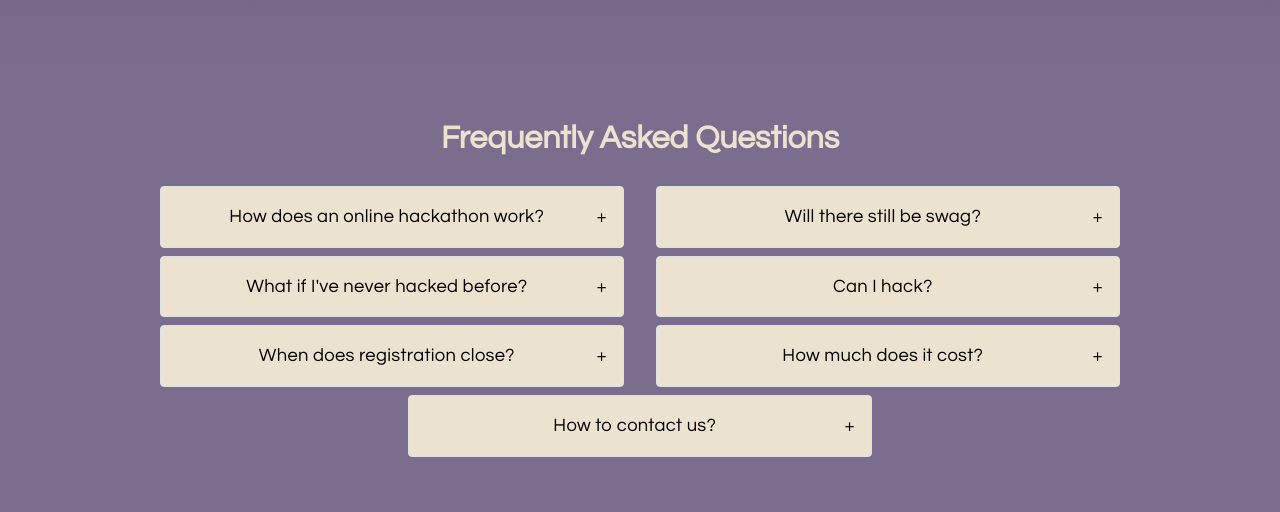
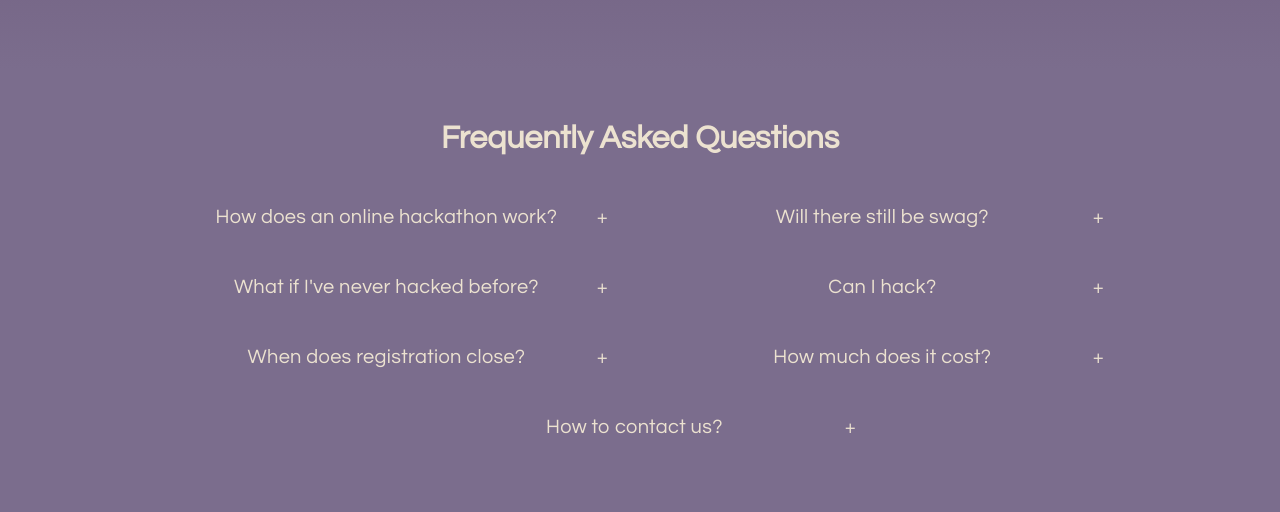
Before and after one commit to ieee-utd/website-comethack, a plain HTML site: page docs/index.html in a window 1280 px wide. Shown: the part 2391-2903 px from the top of the page. Drawn offline with nearby package versions, Linux system fonts and the light colour scheme; some packages are replaced by stand-ins of ours; a script that the page names is missing; a web font is replaced by a local one.

Commit message:
Small Design Change to FAQ

```diff
--- a/docs/index.html
+++ b/docs/index.html
@@ -307,7 +307,7 @@
       <div class="row mx-md-n3 accordion mt-4" id="accfaq">
         <div class="col-sm-6 px-md-3 py-md-1">
           <a data-toggle="collapse" href="#q1">
-            <div class="p-3 border rounded">
+            <div class="p-3 rounded">
               <span>How does an online hackathon work?</span>
               <span class="plus">+</span>
             </div>
@@ -328,7 +328,7 @@
 
         <div class="col-sm-6 px-md-3 py-md-1">
           <a data-toggle="collapse" href="#q2">
-            <div class="p-3 border rounded">
+            <div class="p-3 rounded">
               <span>Will there still be swag?</span>
               <span class="plus">+</span>
             </div>
@@ -343,7 +343,7 @@
 
         <div class="col-sm-6 px-md-3 py-md-1">
           <a data-toggle="collapse" href="#q3">
-            <div class="p-3 border rounded">
+            <div class="p-3 rounded">
               <span>What if I've never hacked before?</span>
               <span class="plus">+</span>
             </div>
@@ -358,7 +358,7 @@
 
         <div class="col-sm-6 px-md-3 py-md-1">
           <a data-toggle="collapse" href="#q4">
-            <div class="p-3 border rounded">
+            <div class="p-3 rounded">
               <span>Can I hack?</span>
               <span class="plus">+</span>
             </div>
@@ -391,7 +391,7 @@
 
         <div class="col-sm-6 px-md-3 py-md-1">
           <a data-toggle="collapse" href="#q6">
-            <div class="p-3 border rounded">
+            <div class="p-3 rounded">
               <span>When does registration close?</span>
               <span class="plus">+</span>
             </div>
@@ -403,7 +403,7 @@
 
         <div class="col-sm-6 px-md-3 py-md-1">
           <a data-toggle="collapse" href="#q7">
-            <div class="p-3 border rounded">
+            <div class="p-3 rounded">
               <span>How much does it cost?</span>
               <span class="plus">+</span>
             </div>
@@ -419,7 +419,7 @@
 
         <div class="col-sm-6 px-md-3 py-md-1 offset-md-3">
           <a data-toggle="collapse" href="#q8">
-            <div class="p-3 border rounded">
+            <div class="p-3 rounded">
               <span>How to contact us?</span>
               <span class="plus">+</span>
             </div>
--- a/docs/style.css
+++ b/docs/style.css
@@ -204,20 +204,17 @@ header {
 }
 .faq a {
   text-decoration: none;
-  color: black;
-  background: #ece2d0;
-  font-size: 1.15rem;
+  color: #ece2d0;
+  font-size: 1.25rem;
   letter-spacing: 00.02rem;
 }
 .faq a .border:hover {
   background-color: #a5c4d4;
 }
 .faq .card {
-  color: black;
-  background: #ece2d0;
-}
-.p-3 {
-  background-color: #ece2d0;
+  color: #ece2d0;
+  background: #7b6d8d;
+  border: none;
 }
 .contact-info {
   display: inline-block;
```
